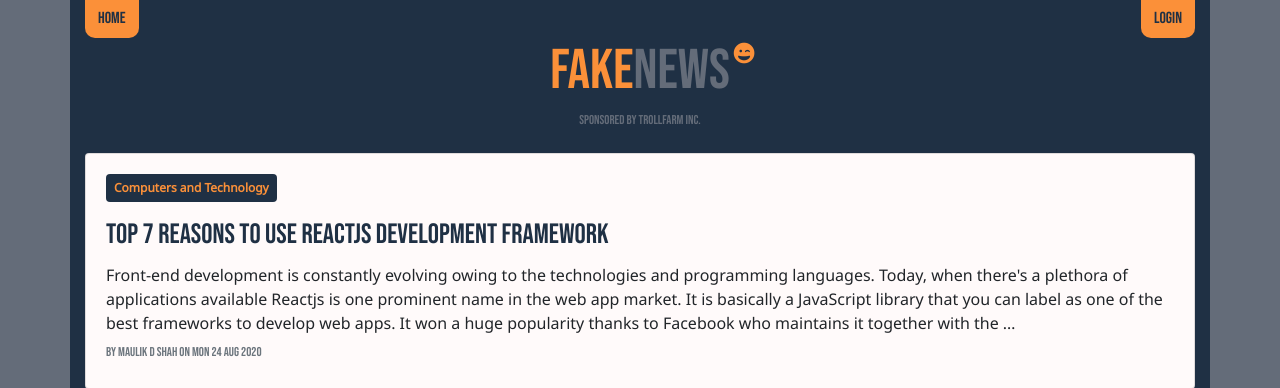
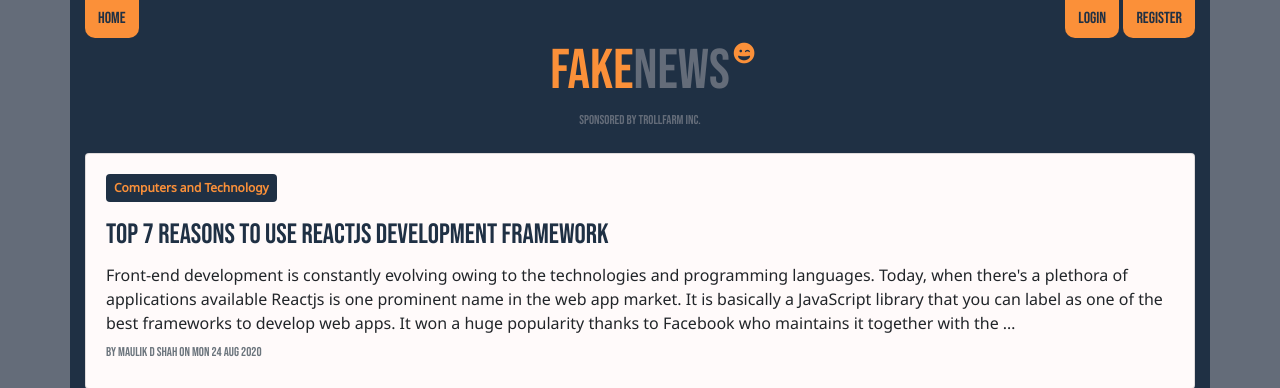
Before and after one commit to tobywynne-mellor/newspaper-app, a Django app: page / in a window 1280 px wide. Shown: the top 388 px of the page. Run offline with Django 3.2, Linux system fonts and the light colour scheme; data comes from the database, SQL or seed files in the repository; some libraries are stand-ins or nearby versions.

Commit message:
Add logout to frontend, add navigation for profile and register from home

```diff
--- a/newspaper_site/newspaper_app/templates/newspaper_app/index.html
+++ b/newspaper_site/newspaper_app/templates/newspaper_app/index.html
@@ -4,7 +4,19 @@
 
 
 <!-- Context for navbar -->
-{% block right-link %}<a class="nav-item btn" href="{% url 'newspaper_app:login_form' %}">Login</a>{% endblock %}
+{% block right-link %}
+    {% if user.is_authenticated %}
+        <span>
+        <a class="nav-item btn" href="{% url 'newspaper_app:profile' %}">Profile</a>
+        <a class="nav-item btn" href="{% url 'newspaper_app:logout' %}">Logout</a>
+        </span>
+    {% else %}
+        <span>
+        <a class="nav-item btn" href="{% url 'newspaper_app:login_form' %}">Login</a>
+        <a class="nav-item btn" href="{% url 'newspaper_app:register_form' %}">Register</a>
+        </span>
+    {% endif %}
+{% endblock %}
 
 <!-- Context for headings -->
 {% block first-half %}Fake{% endblock %}
--- a/newspaper_site/newspaper_app/views.py
+++ b/newspaper_site/newspaper_app/views.py
@@ -252,7 +252,7 @@
     return render(request, 'newspaper_app/login.html', context)
 
 
-@require_http_methods(["POST"])
+@require_http_methods(["GET"])
 def logout_view(request):
     logout(request)
-    return redirect("user:index")
+    return redirect("newspaper_app:index")
```
